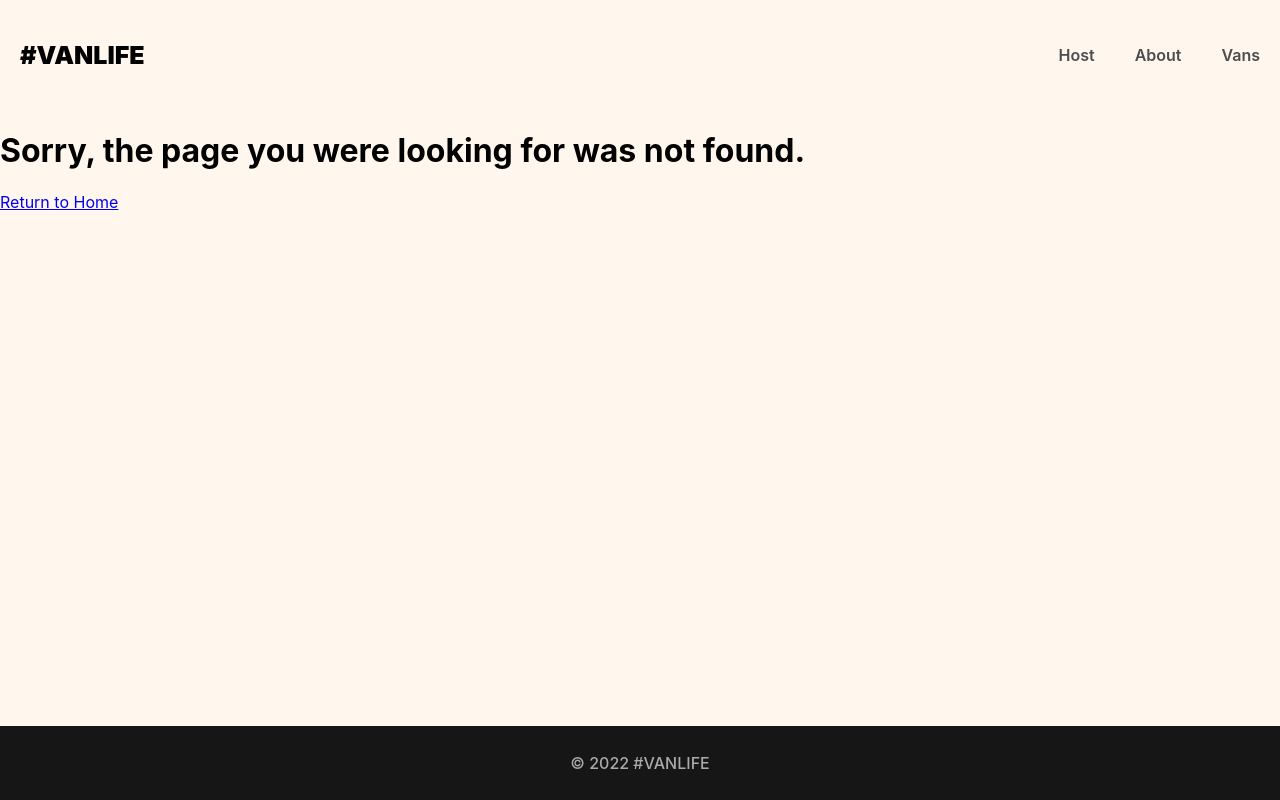
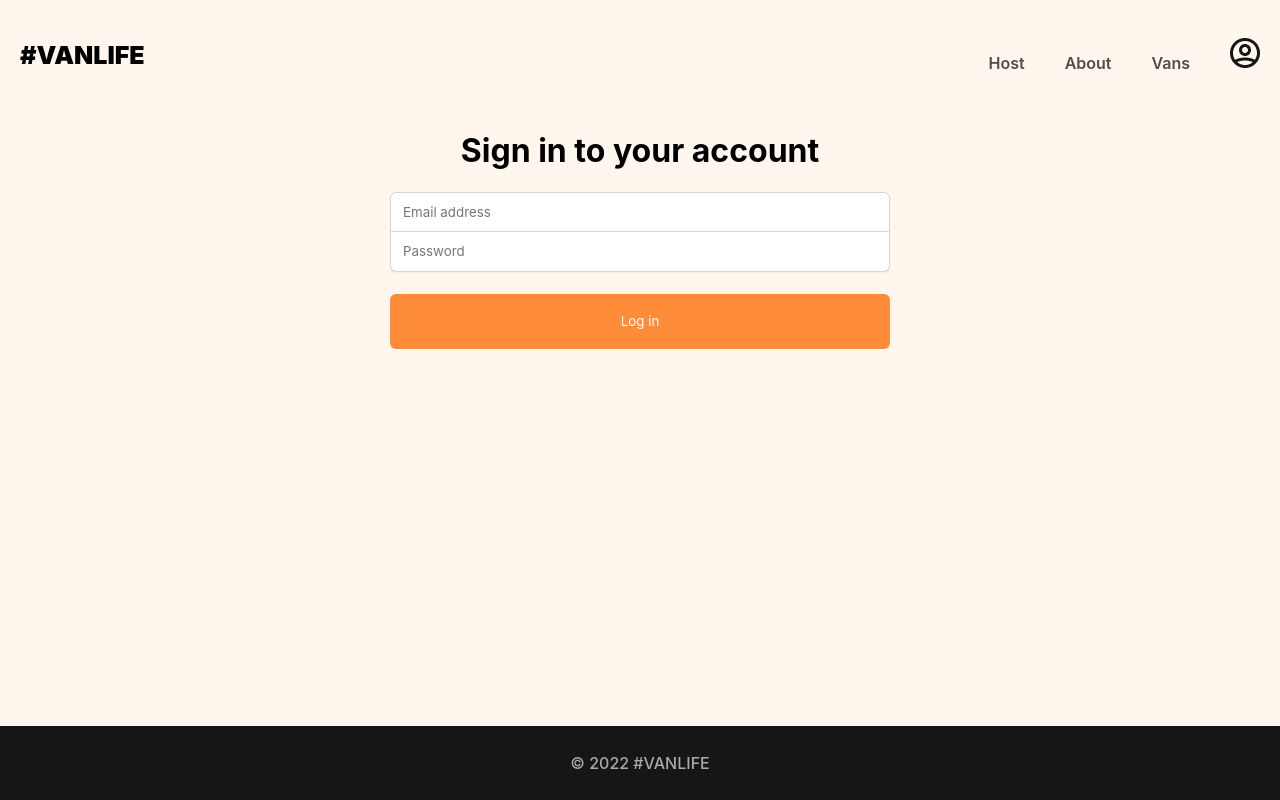
Before and after one commit to zhenyahodges/van-life, a React (Create React App) app: page /login in a window 1280 px wide. Before the commit this address had no page. Built offline with nearby package versions, Linux system fonts and the light colour scheme; what miragejs would draw is missing.

Commit message:
leaders and errors

```diff
--- a/src/App.js
+++ b/src/App.js
@@ -1,7 +1,14 @@
-import { BrowserRouter, Routes, Route } from 'react-router-dom';
+import {
+    // BrowserRouter,
+    // Routes,
+    Route,
+    createBrowserRouter,
+    createRoutesFromElements,
+    RouterProvider,
+} from 'react-router-dom';
 import About from './components/About';
 import Home from './components/Home';
-import Vans from './components/Vans/Vans';
+import Vans, {loader as vansLoader} from './components/Vans/Vans';
 import './server';
 import VanDetail from './components/Vans/VanDetail';
 import Layout from './components/Layout';
@@ -16,15 +23,21 @@ import HostVanPricing from './components/Host/HostVanPricing';
 import HostVanPhotos from './components/Host/HostVanPhotos';
 import HostVanInfo from './components/Host/HostVanInfo';
 import NotFound from './components/NotFound';
+import Error from './components/Error';
+import Login from './components/Login';
 
 function App() {
-    return (
-        <BrowserRouter>
-            <Routes>
+    const router = createBrowserRouter(createRoutesFromElements(
         <Route path='/' element={<Layout />}>
             <Route index element={<Home />} />
             <Route path='about' element={<About />} />
-                    <Route path='vans' element={<Vans />} />
+            <Route path='login' element={<Login />} />
+            <Route
+            path='vans'
+            element={<Vans/>}
+            errorElement={<Error/>}
+            loader={vansLoader}
+            />
             <Route path='vans/:id' element={<VanDetail />} />
 
             <Route path='host' element={<HostLayout />}>
@@ -34,17 +47,42 @@ function App() {
                 <Route path='vans' element={<HostVans />} />
                 <Route path='vans/:id' element={<HostVanDetail />}>
                     <Route index element={<HostVanInfo />} />
-                            <Route
-                                path='pricing'
-                                element={<HostVanPricing />}
-                            />
+                    <Route path='pricing' element={<HostVanPricing />} />
                     <Route path='photos' element={<HostVanPhotos />} />
                 </Route>
             </Route>
-                    <Route path='*' element={<NotFound/>} />
+            <Route path='*' element={<NotFound />} />
         </Route>
-            </Routes>
-        </BrowserRouter>
+    ));
+
+    return (
+        // <BrowserRouter>
+            // <Routes>
+                // {/* <Route path='/' element={<Layout />}>
+                //     <Route index element={<Home />} />
+                //     <Route path='about' element={<About />} />
+                //     <Route path='vans' element={<Vans />} />
+                //     <Route path='vans/:id' element={<VanDetail />} />
+
+                //     <Route path='host' element={<HostLayout />}>
+                //         <Route index element={<Dashboard />} />
+                //         <Route path='income' element={<Income />} />
+                //         <Route path='reviews' element={<Reviews />} />
+                //         <Route path='vans' element={<HostVans />} />
+                //         <Route path='vans/:id' element={<HostVanDetail />}>
+                //             <Route index element={<HostVanInfo />} />
+                //             <Route
+                //                 path='pricing'
+                //                 element={<HostVanPricing />}
+                //             />
+                //             <Route path='photos' element={<HostVanPhotos />} />
+                //         </Route>
+                //     </Route>
+                //     <Route path='*' element={<NotFound />} />
+                // </Route> */}
+            // </Routes>
+        // </BrowserRouter>
+        <RouterProvider router={router}/>
     );
 }
 
--- a/src/api.js
+++ b/src/api.js
@@ -1,8 +1,8 @@
 export async function getVans() {
     const res = await fetch('/api/vans');
     if (!res.ok) {
-        // throw new Error(res.status,res.statusText);
-        console.log(res);
+        throw new Error(`${res.message},${res.status},${res.statusText}`);
+        // console.log(res);
     }
     const data = await res.json();
     return data.vans;
--- /dev/null
+++ b/src/components/Error.js
@@ -0,0 +1,15 @@
+import { useRouteError } from 'react-router-dom';
+
+export default function Error() {
+    const error = useRouteError();
+    // console.log(error);
+
+    return (
+        <>
+            <h1>Error: {`${error.message}; ${error.status}; ${error.statusText}`}</h1>;
+            {/* <pre>
+                {error.status} - {error.statusText}
+            </pre> */}
+        </>
+    );
+}
--- a/src/components/Header.js
+++ b/src/components/Header.js
@@ -1,4 +1,4 @@
-import { Link,NavLink } from 'react-router-dom';
+import { Link, NavLink } from 'react-router-dom';
 
 export default function Header() {
     return (
@@ -25,6 +25,14 @@ export default function Header() {
                 >
                     Vans
                 </NavLink>
+
+                <Link to='login' className='login-link'>
+                    <img
+                        src='/avatar-icon.png'
+                        className='login-icon'
+                        alt='avatar'
+                    />
+                </Link>
             </nav>
         </header>
     );
--- /dev/null
+++ b/src/components/Login.js
@@ -0,0 +1,44 @@
+import { useState } from "react";
+
+export default function Login() {
+    const [loginFormData, setLoginFormData] = useState({
+        email: '',
+        password: '',
+    });
+
+    function handleSubmit(e) {
+        e.preventDefault();
+        console.log(loginFormData);
+    }
+
+    function handleChange(e) {
+        const { name, value } = e.target;
+        setLoginFormData((prev) => ({
+            ...prev,
+            [name]: value,
+        }));
+    }
+
+    return (
+        <div className='login-container'>
+            <h1>Sign in to your account</h1>
+            <form onSubmit={handleSubmit} className='login-form'>
+                <input
+                    name='email'
+                    onChange={handleChange}
+                    type='email'
+                    placeholder='Email address'
+                    value={loginFormData.email}
+                />
+                <input
+                    name='password'
+                    onChange={handleChange}
+                    type='password'
+                    placeholder='Password'
+                    value={loginFormData.password}
+                />
+                <button>Log in</button>
+            </form>
+        </div>
+    );
+}
--- a/src/components/Vans/Vans.js
+++ b/src/components/Vans/Vans.js
@@ -1,37 +1,46 @@
 import { useEffect, useState } from 'react';
-import { Link, useSearchParams } from 'react-router-dom';
+import { Link, useLoaderData, useSearchParams } from 'react-router-dom';
 import { getVans } from '../../api';
+
+export function loader() {
+    return getVans();
+}
 
 export default function Vans() {
     const [searchParams, setSearchParams] = useSearchParams();
-    const [vans, setVans] = useState([]);
-    const [loading, setLoading] = useState(false);
+    // const [vans, setVans] = useState([]);
+    // const [loading, setLoading] = useState(false);
     const [err, setErr] = useState(null);
+
+    // data api/ loader
+    // const data = useLoaderData();
+    const vans = useLoaderData();
+    // console.log(data);
 
     const typeFilter = searchParams.get('type');
     // console.log(typeFilter);
 
-    useEffect(() => {
-        async function loadVans() {
-            setLoading(true);
-            try {
-                const data = await getVans();
-                setVans(data);
-            } catch (err) {
-                setErr(err);
-                // console.log(err);
-            } finally {
-                setLoading(false);
-            }
-        }
+    // useEffect(() => {
+    //     async function loadVans() {
+    //         setLoading(true);
+    //         try {
+    //             const data = await getVans();
+    //             setVans(data);
+    //         } catch (err) {
+    //             setErr(err);
+    //             // console.log(err);
+    //         } finally {
+    //             setLoading(false);
+    //         }
+    //     }
 
-        loadVans();
-    }, []);
+    //     loadVans();
+    // }, []);
 
     // console.log(vans);
 
-    const displayedVans = typeFilter?
-     vans.filter((v) => v.type === typeFilter)
+    const displayedVans = typeFilter
+        ? vans.filter((v) => v.type === typeFilter)
         : vans;
 
     const vanElements = displayedVans.map((van) => (
@@ -71,9 +80,9 @@ export default function Vans() {
     //     return <h1>Loading...</h1>;
     // }
 
-    if (err) {
-        return <h1>Error: {err.message}</h1>;
-    }
+    // if (err) {
+    //     return <h1>Error: {err.message}</h1>;
+    // }
 
     return (
         <div className='van-list-container'>
--- a/src/index.css
+++ b/src/index.css
@@ -446,3 +446,60 @@ i[class*='van-type-'] {
     height: 100px;
     border-radius: 5px;
 }
+
+
+.not-found-container {
+    padding-inline: 26px;
+}
+
+.not-found-container .link-button {
+    width: 100%;
+    background-color: #161616;
+    color: white;
+}
+
+.login-container {
+    display: flex;
+    flex-direction: column;
+    align-items: center;
+    padding-inline: 27px;
+}
+
+.login-form {
+    display: flex;
+    flex-direction: column;
+    width: 100%;
+    max-width: 500px;
+}
+
+.login-form > input {
+    border: 1px solid rgba(209, 213, 219);
+    height: 40px;
+    text-indent: 10px;
+    font-family: "Inter", sans-serif;
+    box-shadow: 0px 1px 2px rgba(0, 0, 0, 0.05);
+    font-weight: 400;
+}
+
+.login-form > input:focus {
+    outline: none;
+}
+
+.login-form > input:first-of-type {
+    border-radius: 6px 6px 0px 0px;
+}
+
+.login-form > input:last-of-type {
+    border-radius: 0px 0px 6px 6px;
+    border-top: none;
+}
+
+.login-form > button {
+    background-color: #FF8C38;
+    border: none;
+    border-radius: 6px;
+    height: 55px;
+    margin-top: 22px;
+    color: white;
+    font-family: "Inter", sans-serif;
+}
```
Also changed, not shown: public/avatar-icon.png (added). Lines whose indentation alone changed are shown as unchanged.
